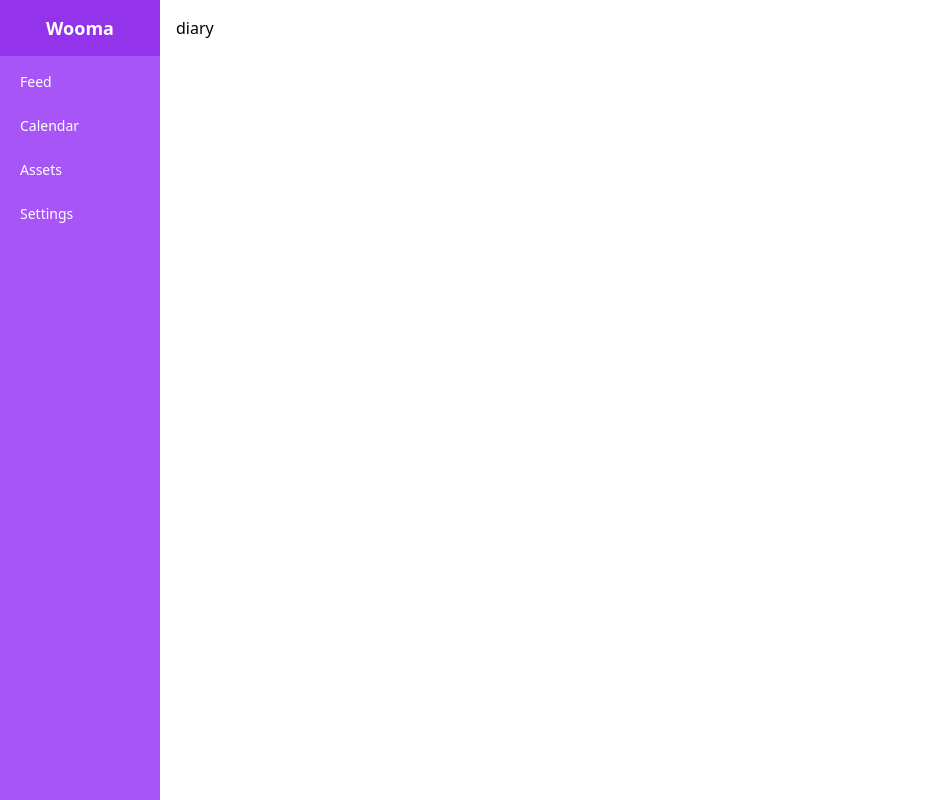
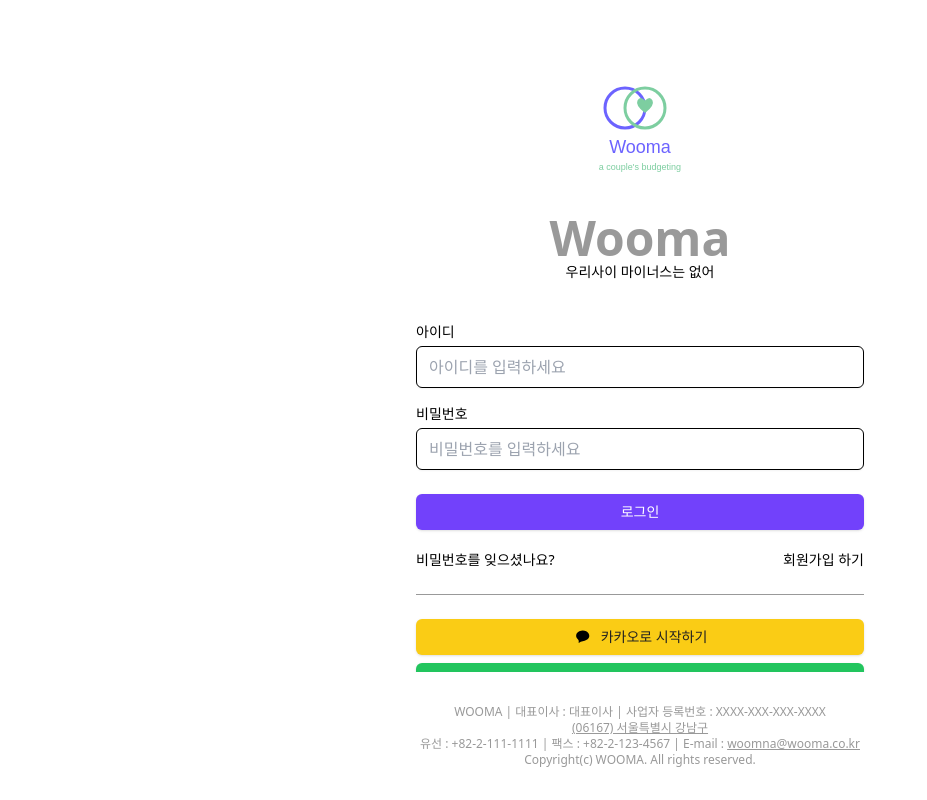
Before and after one commit to taewonnn/Wooma, a React (Vite) app: page /signin in a window 1280 px wide. Before the commit this address led to /feed. Shown: the whole page, without its empty margins (0-927 px from the left). Built offline with nearby package versions, Linux system fonts and the light colour scheme; no server answers.

Commit message:
feat: 로그인 화면

```diff
--- a/src/PublicApp.tsx
+++ b/src/PublicApp.tsx
@@ -1,21 +1,33 @@
 import { Outlet, useNavigate } from 'react-router-dom';
-import { isLoggedIn } from '.';
 import { useEffect } from 'react';
 import Footer from './components/common/footer/Footer';
 
 function PublicApp() {
   const navigate = useNavigate();
 
+  // 로그인 여부 확인 후 리다이렉트
   useEffect(() => {
-    if (!isLoggedIn()) {
-      navigate('/signIn');
+    const isLoggedIn = () => {
+      // 로그인 여부를 반환하는 로직
+      return false; // 예제용으로 false 반환
+    };
+
+    if (isLoggedIn()) {
+      navigate('/feed'); // 로그인한 사용자는 /feed로 리다이렉트
     }
-  }, []);
+  }, [navigate]);
 
   return (
-    <div className="bg-gray-100 mx-auto flex min-h-screen max-w-[768px] flex-col justify-between p-4">
-      <Outlet />
-      <Footer />
+    <div className="bg-gray-100 mx-auto flex h-screen max-w-[1280px] flex-col">
+      {/* Main Content */}
+      <main className="flex-grow overflow-y-auto p-4">
+        <Outlet />
+      </main>
+
+      {/* Footer */}
+      <footer className="p-4 text-white">
+        <Footer />
+      </footer>
     </div>
   );
 }
--- a/src/index.tsx
+++ b/src/index.tsx
@@ -20,10 +20,10 @@
 /** 로그인 상태 확인 함수 */
 export const isLoggedIn = () => {
   // 테스트 위해 user 지정
-  const user = 1;
+  // const user = 1;
 
   // 비로그인 시
-  // const user = false;
+  const user = false;
   if (user) {
     return true;
   }
--- a/src/pages/SignIn.tsx
+++ b/src/pages/SignIn.tsx
@@ -9,7 +9,7 @@
 import Button from '../components/common/button/Button';
 import Img from '../components/common/img/Img';
 import { v4 as uuidv4 } from 'uuid';
-import { useNavigate } from 'react-router-dom';
+import { Link, useNavigate } from 'react-router-dom';
 import GoogleLoginButton from '../components/signin/GoogleLoginButton';
 
 export default function SignIn() {
@@ -39,7 +39,7 @@
   };
 
   return (
-    <div className="mx-auto w-full rounded-lg bg-white p-8">
+    <div className="mx-auto w-full max-w-lg rounded-lg bg-white p-8">
       <div className="mb-10 text-center">
         <Img src="logo.svg" className="mx-auto" alt="Logo" />
         <h1 className="mt-4 text-5xl font-semibold text-gray">Wooma</h1>
@@ -78,41 +78,43 @@
         <div className="flex flex-col gap-2">
           <Button
             type="submit"
-            className="w-full rounded-md bg-main px-4 py-2 text-sm font-medium text-white shadow"
+            className="rounded-md bg-main px-4 py-2 text-sm font-medium text-white shadow"
           >
             로그인
-          </Button>
-          <Button
-            type="button"
-            className="w-full rounded-md bg-gray px-4 py-2 text-sm font-medium text-white shadow"
-            onClick={() => {
-              navigate('/signup');
-            }}
-          >
-            회원가입
           </Button>
         </div>
       </form>
 
+      <div className="text-999 mt-5 flex w-full flex-row justify-between">
+        <Link to="/password/forgot" className="text-sm hover:underline">
+          비밀번호를 잊으셨나요?
+        </Link>
+        <Link to="/signup" className="text-sm hover:underline">
+          회원가입 하기
+        </Link>
+      </div>
       <hr className="my-6 border-gray" />
 
       <div className="flex flex-col items-center gap-2">
+        {/** 카카오 */}
         <Button
           onClick={handleKakaoLogin}
-          className="flex w-[192px] items-center justify-center gap-2 rounded-md bg-yellow-400 px-4 py-2 shadow"
+          className="flex w-full items-center justify-center gap-2 rounded-md bg-yellow-400 px-4 py-2 shadow"
         >
           <Img src="guest/kakao_logo.svg" alt="Kakao" className="h-5 w-5" />
           <span className="text-sm font-medium text-black">카카오로 시작하기</span>
         </Button>
 
+        {/** 네이버 */}
         <Button
           onClick={handleNaverLogin}
-          className="flex w-[192px] items-center justify-center gap-2 rounded-md bg-green-500 px-4 py-2 shadow"
+          className="flex w-full items-center justify-center gap-2 rounded-md bg-green-500 px-4 py-2 shadow"
         >
           <Img src="guest/naver_logo.svg" alt="Naver" className="h-5 w-5" />
           <span className="text-sm font-medium text-white">네이버로 시작하기</span>
         </Button>
 
+        {/** 구글 */}
         <GoogleLoginButton />
       </div>
     </div>
```
